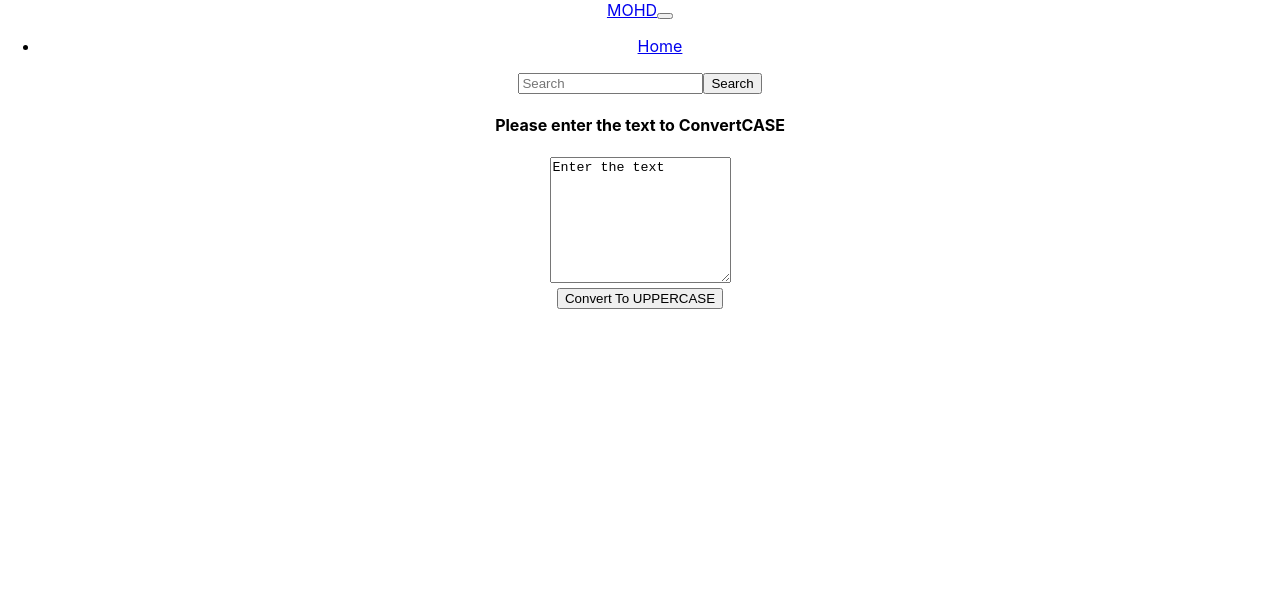
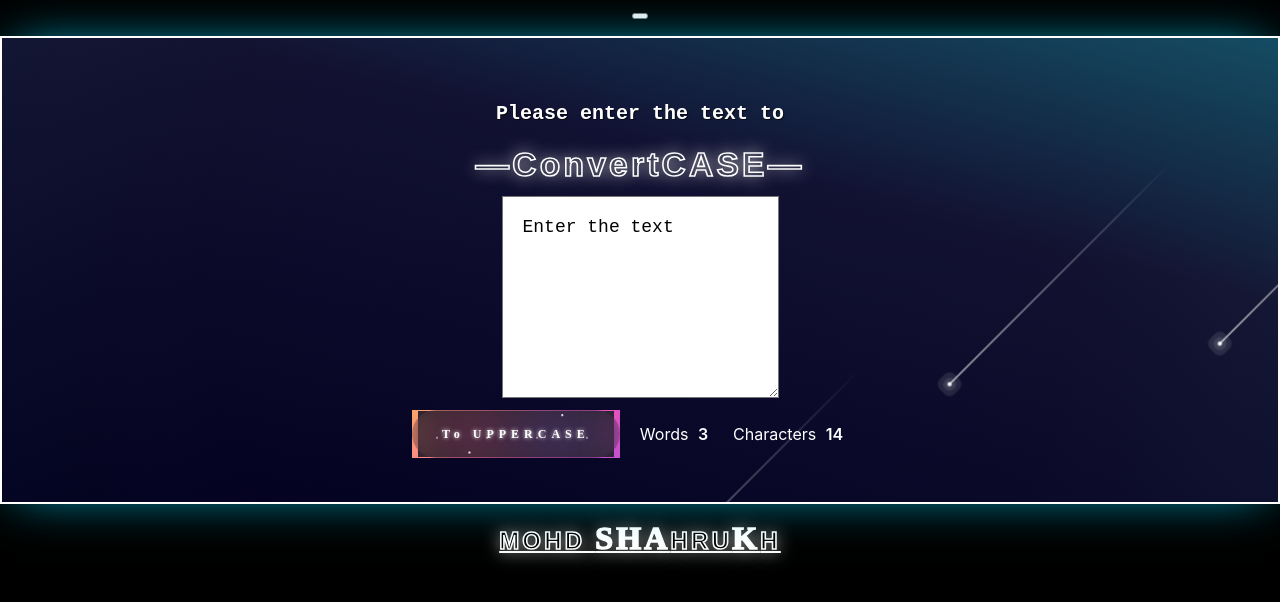
Before and after one commit to m0hdShahrukh/my-app, a React (Create React App) app: page / in a window 1280 px wide. Shown: the top 602 px of the page. Built offline with nearby package versions, Linux system fonts and the light colour scheme; the HTML template or start-up script is replaced by a standard one.

Commit message:
complete re-desing

```diff
--- a/src/App.css
+++ b/src/App.css
@@ -1,38 +1,538 @@
 .App {
   text-align: center;
 }
-
-.App-logo {
-  height: 40vmin;
-  pointer-events: none;
+body{
+  background-color: #000;
+}
+.form-container-main {
+  display: flex;
+  justify-content: center;
+  align-items: center;
+}
+a.nav-link.active {
+  color: #fff !important;
+}
+a.navbar-brand {
+  color: #fff;
+}
+nav.navbar.navbar-expand-lg.bg-body-tertiary {
+  background: #000 !important;
+}
+.count {
+  padding: 7px 20px 7px 20px;
+  gap: 20px;
+  display: inline-flex;
+  border-radius: 5px;
+}
+.count *{
+color: #fff;
+}
+.my-btn {
+  background: transparent;
+}
+textarea{
+  border-radius: unset;
+}
+textarea#myBox {
+  padding: 20px 20px;
+  font-size: 18px;
+}
+span.counting {
+  font-weight: 600;
+  padding: 0px 5px;
+}
+.form {
+  position: relative;
+  display: block;
+  padding: 2.2rem;
+  margin-top: 10px;
+  background: linear-gradient(14deg, rgba(2,0,36, 0.8) 0%, rgba(24, 24, 65, 0.7) 66%,
+            rgb(20, 76, 99) 100%), radial-gradient(circle, rgba(2,0,36, 0.5) 0%,
+            rgba(32, 15, 53, 0.2) 65%, rgba(14, 29, 28, 0.9) 100%);
+  border: 2px solid #fff;
+  -webkit-box-shadow: rgba(0,212,255) 0px 0px 50px -15px;
+  box-shadow: rgba(0,212,255) 0px 0px 50px -15px;
+  overflow: hidden;
+  z-index: +1;
 }
 
-@media (prefers-reduced-motion: no-preference) {
-  .App-logo {
-    animation: App-logo-spin infinite 20s linear;
+/*------input and submit section-------*/
+
+.input-container {
+  position: relative;
+}
+
+.input-container input, .form button {
+  outline: none;
+  border: 2px solid #ffffff;
+  margin: 8px 0;
+  font-family: monospace;
+}
+
+.input-container input {
+  background-color: #fff;
+  padding: 6px;
+  font-size: 0.875rem;
+  line-height: 1.25rem;
+  width: 250px;
+  box-shadow: 0 1px 2px 0 rgba(0, 0, 0, 0.05);
+}
+
+.input-mail:focus::placeholder {
+  opacity: 0;
+  transition: opacity .9s;
+}
+
+.input-pwd:focus::placeholder {
+  opacity: 0;
+  transition: opacity .9s;
+}
+
+.submit {
+  position: relative;
+  display: block;
+  padding: 8px;
+  background-color: #c0c0c0;
+  color: #ffffff;
+  text-shadow: 1px 1px 1px rgba(0, 0, 0, 0.5);
+  font-size: 0.875rem;
+  line-height: 1.25rem;
+  font-weight: 500;
+  width: 100%;
+  text-transform: uppercase;
+  overflow: hidden;
+}
+
+.submit:hover {
+  -webkit-transition: all 0.2s ease-out;
+  -moz-transition: all 0.2s ease-out;
+  transition: all 0.2s ease-out;
+  border-radius: 3.9px;
+  box-shadow: 4px 5px 17px -4px #ffffff;
+  cursor: pointer;
+}
+
+.submit:hover::before {
+  -webkit-animation: sh02 0.5s 0s linear;
+  -moz-animation: sh02 0.5s 0s linear;
+  animation: sh02 .5s 0s linear;
+}
+
+.submit::before {
+  content: '';
+  display: block;
+  width: 0px;
+  height: 85%;
+  position: absolute;
+  top: 50%;
+  left: 0%;
+  opacity: 0;
+  background: #fff;
+  box-shadow: 0 0 50px 30px #fff;
+  -webkit-transform: skewX(-20deg);
+  -moz-transform: skewX(-20deg);
+  -ms-transform: skewX(-20deg);
+  -o-transform: skewX(-20deg);
+  transform: skewX(-20deg);
+}
+
+@keyframes sh02 {
+  from {
+    opacity: 0;
+    left: 0%;
+  }
+
+  50% {
+    opacity: 1;
+  }
+
+  to {
+    opacity: 0;
+    left: 100%;
   }
 }
 
-.App-header {
-  background-color: #282c34;
-  min-height: 100vh;
-  display: flex;
-  flex-direction: column;
-  align-items: center;
-  justify-content: center;
-  font-size: calc(10px + 2vmin);
-  color: white;
+/*--------signup section---------*/
+
+.signup-link {
+  color: #c0c0c0;
+  font-size: 0.875rem;
+  line-height: 1.25rem;
+  text-align: center;
+  font-family: monospace;
 }
 
-.App-link {
-  color: #61dafb;
+.signup-link a {
+  color: #fff;
+  text-decoration: none;
 }
 
-@keyframes App-logo-spin {
+.up:hover {
+  text-decoration: underline;
+}
+
+
+/*--------header section-----------*/
+
+.form-title {
+  font-size: 1.25rem;
+  line-height: 1.75rem;
+  font-family: monospace;
+  font-weight: 600;
+  text-align: center;
+  color: #fff;
+  text-shadow: 1px 1px 1px rgba(0, 0, 0, 0.7);
+  animation-duration: 1.5s;
+  overflow: hidden;
+  transition: .12s;
+}
+
+.form-title span {
+  animation: flickering 2s linear infinite both;
+}
+
+.title-2 {
+  display: block;
+  margin-top: -0.5rem;
+  margin-bottom: 12px;
+  font-size: 2.1rem;
+  font-weight: 800;
+  font-family: Arial, Helvetica, sans-serif;
+  text-align: center;
+  -webkit-text-stroke: #fff 0.1rem;
+  letter-spacing: 0.2rem;
+  color: transparent;
+  position: relative;
+  text-shadow: 0px 0px 16px #CECECE;
+}
+
+.title-2 span::before,
+.title-2 span::after {
+  content: '—';
+}
+.logo {
+  display: block;
+  margin-top: 15px;
+  margin-bottom: 12px;
+  font-size: 1.5rem;
+  color: #000 !important;
+  font-weight: 800;
+  font-family: Arial, Helvetica, sans-serif;
+  text-align: center;
+  -webkit-text-stroke: #fff 0.1rem;
+  letter-spacing: 0.2rem;
+  color: transparent;
+  position: relative;
+  text-shadow: 0px 0px 16px #CECECE;
+}
+
+.logo span {
+  color: #fff;
+  font-weight: 800;
+  font-family: emoji;
+  font-size: 2rem;
+}
+@keyframes flickering {
+  0%,
+  100% {
+    opacity: 1;
+  }
+
+  41.99% {
+    opacity: 1;
+  }
+
+  42% {
+    opacity: 0;
+  }
+
+  43% {
+    opacity: 0;
+  }
+
+  43.01% {
+    opacity: 1;
+  }
+
+  47.99% {
+    opacity: 1;
+  }
+
+  48% {
+    opacity: 0;
+  }
+
+  49% {
+    opacity: 0;
+  }
+
+  49.01% {
+    opacity: 1;
+  }
+}
+
+/*---------shooting stars-----------*/
+
+
+.bg-stars {
+  position: absolute;
+  top: 0;
+  left: 0;
+  width: 100%;
+  height: 100%;
+  z-index: -2;
+  background-size: cover;
+  animation: animateBg 50s linear infinite;
+}
+
+@keyframes animateBg {
+  0%,100% {
+    transform: scale(1);
+  }
+
+  50% {
+    transform: scale(1.2);
+  }
+}
+
+.star {
+  position: absolute;
+  top: 50%;
+  left: 50%;
+  width: 4px;
+  height: 4px;
+  background: #fff;
+  border-radius: 50%;
+  box-shadow: 0 0 0 4px rgba(255,255,255,0.1),0 0 0 8px rgba(255,255,255,0.1),0 0 20px rgba(255,255,255,0.1);
+  animation: animate 3s linear infinite;
+}
+
+.star::before {
+  content: '';
+  position: absolute;
+  top: 50%;
+  transform: translateY(-50%);
+  width: 300px;
+  height: 1px;
+  background: linear-gradient(90deg,#fff,transparent);
+}
+
+@keyframes animate {
+  0% {
+    transform: rotate(315deg) translateX(0);
+    opacity: 1;
+  }
+
+  70% {
+    opacity: 1;
+  }
+
+  100% {
+    transform: rotate(315deg) translateX(-1000px);
+    opacity: 0;
+  }
+}
+
+.star:nth-child(1) {
+  top: 0;
+  right: 0;
+  left: initial;
+  animation-delay: 0s;
+  animation-duration: 1s;
+}
+
+.star:nth-child(2) {
+  top: 0;
+  right: 100px;
+  left: initial;
+  animation-delay: 0.2s;
+  animation-duration: 3s;
+}
+
+.star:nth-child(3) {
+  top: 0;
+  right: 220px;
+  left: initial;
+  animation-delay: 2.75s;
+  animation-duration: 2.75s;
+}
+
+.star:nth-child(4) {
+  top: 0;
+  right: -220px;
+  left: initial;
+  animation-delay: 1.6s;
+  animation-duration: 1.6s;
+}
+
+/*Button*/
+.btn {
+  display: flex;
+  justify-content: center;
+  align-items: center;
+  width: 13rem;
+  overflow: hidden;
+  height: 3rem;
+  border: none !important;
+  background-size: 300% 300%;
+  backdrop-filter: blur(1rem);
+  border-radius: 0;
+  transition: 0.5s;
+  animation: gradient_301 5s ease infinite;
+  border: double 4px transparent;
+  background-image: linear-gradient(#212121, #212121),  linear-gradient(137.48deg, #ffdb3b 10%,#FE53BB 45%, #8F51EA 67%, #0044ff 87%);
+  background-origin: border-box;
+  background-clip: content-box, border-box;
+}
+
+#container-stars {
+  position: absolute;
+  z-index: -1;
+  width: 100%;
+  height: 100%;
+  overflow: hidden;
+  transition: 0.5s;
+  backdrop-filter: blur(1rem);
+  border-radius: 5rem;
+}
+
+strong {
+  z-index: 2;
+  font-family: 'Avalors Personal Use';
+  font-size: 12px;
+  letter-spacing: 5px;
+  color: #FFFFFF;
+  text-shadow: 0 0 4px white;
+}
+
+#glow {
+  position: absolute;
+  display: flex;
+  width: 12rem;
+}
+
+.circle {
+  width: 100%;
+  height: 30px;
+  filter: blur(2rem);
+  animation: pulse_3011 4s infinite;
+  z-index: -1;
+}
+
+.circle:nth-of-type(1) {
+  background: rgba(254, 83, 186, 0.636);
+}
+
+.circle:nth-of-type(2) {
+  background: rgba(142, 81, 234, 0.704);
+}
+
+.btn:hover #container-stars {
+  z-index: 1;
+  background-color: #212121;
+}
+
+.btn:hover {
+  border-radius: 5rem;
+  transform: scale(1.1)
+}
+
+.btn:active {
+  border: double 4px #FE53BB;
+  background-origin: border-box;
+  background-clip: content-box, border-box;
+  animation: none;
+}
+
+.btn:active .circle {
+  background: #FE53BB;
+}
+
+#stars {
+  position: relative;
+  background: transparent;
+  width: 200rem;
+  height: 200rem;
+}
+
+#stars::after {
+  content: "";
+  position: absolute;
+  top: -10rem;
+  left: -100rem;
+  width: 100%;
+  height: 100%;
+  animation: animStarRotate 90s linear infinite;
+}
+
+#stars::after {
+  background-image: radial-gradient(#ffffff 1px, transparent 1%);
+  background-size: 50px 50px;
+}
+
+#stars::before {
+  content: "";
+  position: absolute;
+  top: 0;
+  left: -50%;
+  width: 170%;
+  height: 500%;
+  animation: animStar 60s linear infinite;
+}
+
+#stars::before {
+  background-image: radial-gradient(#ffffff 1px, transparent 1%);
+  background-size: 50px 50px;
+  opacity: 0.5;
+}
+
+@keyframes animStar {
   from {
-    transform: rotate(0deg);
+    transform: translateY(0);
   }
+
   to {
+    transform: translateY(-135rem);
+  }
+}
+
+@keyframes animStarRotate {
+  from {
     transform: rotate(360deg);
   }
+
+  to {
+    transform: rotate(0);
+  }
 }
+
+@keyframes gradient_301 {
+  0% {
+    background-position: 0% 50%;
+  }
+
+  50% {
+    background-position: 100% 50%;
+  }
+
+  100% {
+    background-position: 0% 50%;
+  }
+}
+
+@keyframes pulse_3011 {
+  0% {
+    transform: scale(0.75);
+    box-shadow: 0 0 0 0 rgba(0, 0, 0, 0.7);
+  }
+
+  70% {
+    transform: scale(1);
+    box-shadow: 0 0 0 10px rgba(0, 0, 0, 0);
+  }
+
+  100% {
+    transform: scale(0.75);
+    box-shadow: 0 0 0 0 rgba(0, 0, 0, 0);
+  }
+}
--- a/src/App.js
+++ b/src/App.js
@@ -5,9 +5,9 @@ import TextForm from './components/TextForm';
 function App() {
   return (
     <div className="App">
-      <Navbar logo="MOHD"/>
+      <Navbar/>
       <div className="container">
-      <TextForm heading="Please enter the text to ConvertCASE"/>
+      <TextForm heading="Please enter the text to"/>
       </div>
     </div>
   );
--- a/src/components/Navbar.js
+++ b/src/components/Navbar.js
@@ -4,15 +4,12 @@ export default function Navbar(props) {
   return (
     <nav className="navbar navbar-expand-lg bg-body-tertiary">
   <div className="container-fluid">
-    <a className="navbar-brand" href="index.html">{props.logo}</a>
+    {/* <a className="navbar-brand logo" href="index.html">MOHD <span>SHA</span>HRU<span>K</span>H</a> */}
     <button className="navbar-toggler" type="button" data-bs-toggle="collapse" data-bs-target="#navbarSupportedContent" aria-controls="navbarSupportedContent" aria-expanded="false" aria-label="Toggle navigation">
       <span className="navbar-toggler-icon"></span>
     </button>
     <div className="collapse navbar-collapse" id="navbarSupportedContent">
       <ul className="navbar-nav me-auto mb-2 mb-lg-0">
-        <li className="nav-item">
-          <a className="nav-link active" aria-current="page" href="index.html">Home</a>
-        </li>
         {/* <li className="nav-item">
           <a className="nav-link" href="index.html">Link</a>
         </li>
@@ -31,10 +28,20 @@ export default function Navbar(props) {
           <a className="nav-link disabled" href="index.html" aria-disabled="true">Disabled</a>
         </li> */}
       </ul>
-      <form className="d-flex" role="search">
+      {/* <form className="d-flex" role="search">
         <input className="form-control me-2" type="search" placeholder="Search" aria-label="Search"/>
-        <button className="btn btn-outline-success" type="submit">Search</button>
-      </form>
+        <button className="btn btn-outline-success" type="submit">
+        <strong>Search</strong>
+  <div id="container-stars">
+    <div id="stars"></div>
+  </div>
+
+  <div id="glow">
+    <div class="circle"></div>
+    <div class="circle"></div>
+  </div>
+          </button>
+      </form> */}
     </div>
   </div>
 </nav>
--- a/src/components/TextForm.js
+++ b/src/components/TextForm.js
@@ -15,12 +15,39 @@ export default function TextForm(props) {
     };
 
     return (
-        <div>
-            <div className="my-3">
-                <h4 htmlFor="myBox" className="form-label">{props.heading}</h4>
-                <textarea className="form-control" value={text} onChange={handdleOnChange} id="myBox" rows="8"></textarea>
+        <>
+            <div className='container form'>
+                <div className="my-3">
+                    <h4 htmlFor="myBox" className="form-title">{props.heading}</h4>
+                    <div class="title-2"><span>ConvertCASE</span></div>
+                    <div className="input-container">
+                        <textarea className="input-mail form-control" value={text} onChange={handdleOnChange} id="myBox" rows="8"></textarea>
+                    </div>
+                </div>
+                <div className="form-container-main">
+                <span>
+                <button className="btn my-btn btn-primary" type="button" onClick={handdleUPclick}>  <strong>To UPPERCASE</strong>
+                    <div id="container-stars">
+                        <div id="stars"></div>
+                    </div>
+
+                    <div id="glow">
+                        <div class="circle"></div>
+                        <div class="circle"></div>
+                    </div> </button>
+                    </span>
+                    <span className="count mx-3">
+                    <span>Words <span className='counting'>{text.split(" ").length}</span></span> <span>Characters <span className='counting'>{text.length}</span></span>
+                </span>
+                </div>
+                <section class="bg-stars">
+                    <span class="star"></span>
+                    <span class="star"></span>
+                    <span class="star"></span>
+                    <span class="star"></span>
+                </section>
             </div>
-            <button className="btn btn-primary" onClick={handdleUPclick}>Convert To UPPERCASE</button>
-        </div>
+            <a className="navbar-brand logo" href="index.html">MOHD <span>SHA</span>HRU<span>K</span>H</a>
+        </>
     )
 }
```
